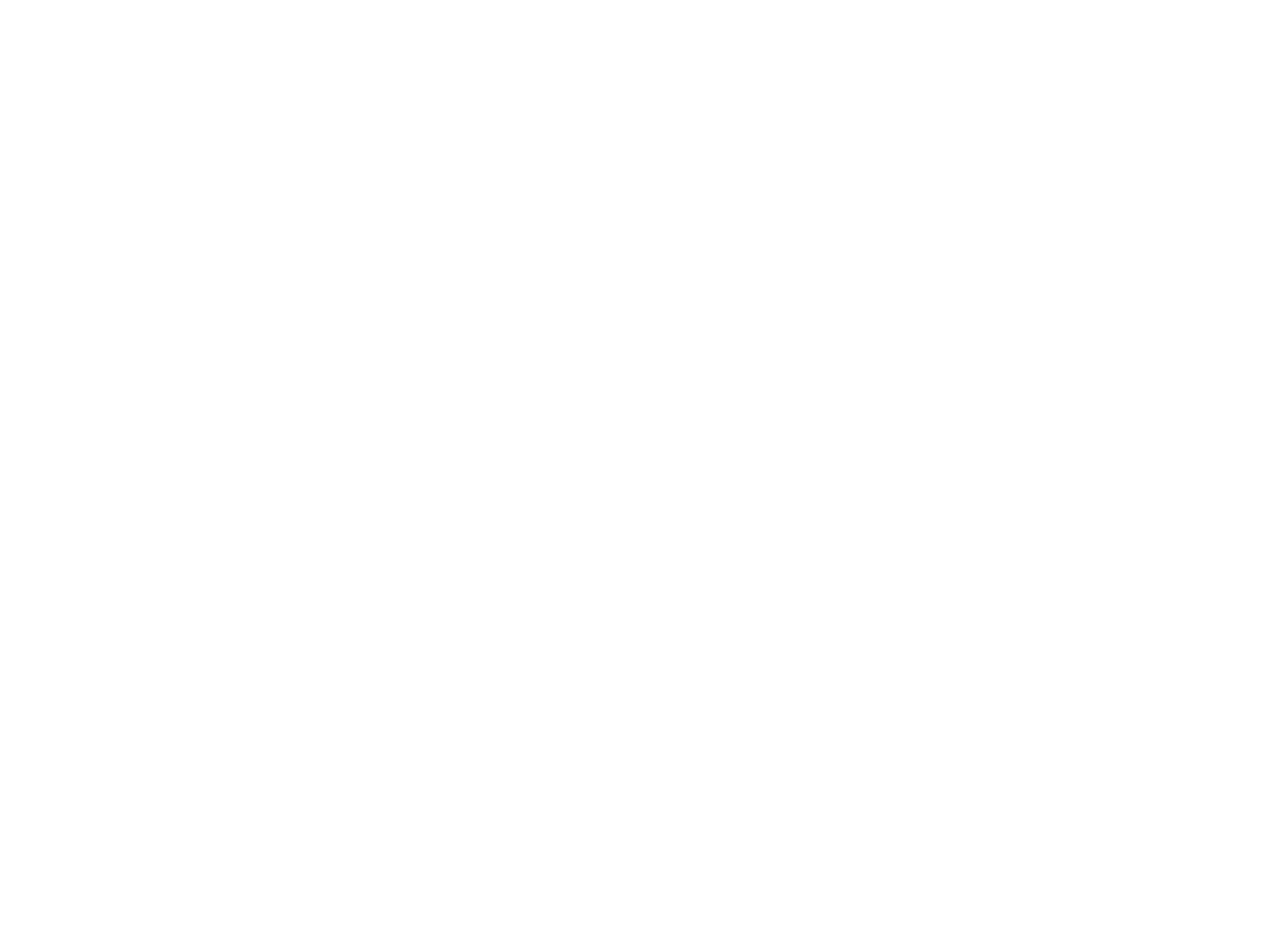
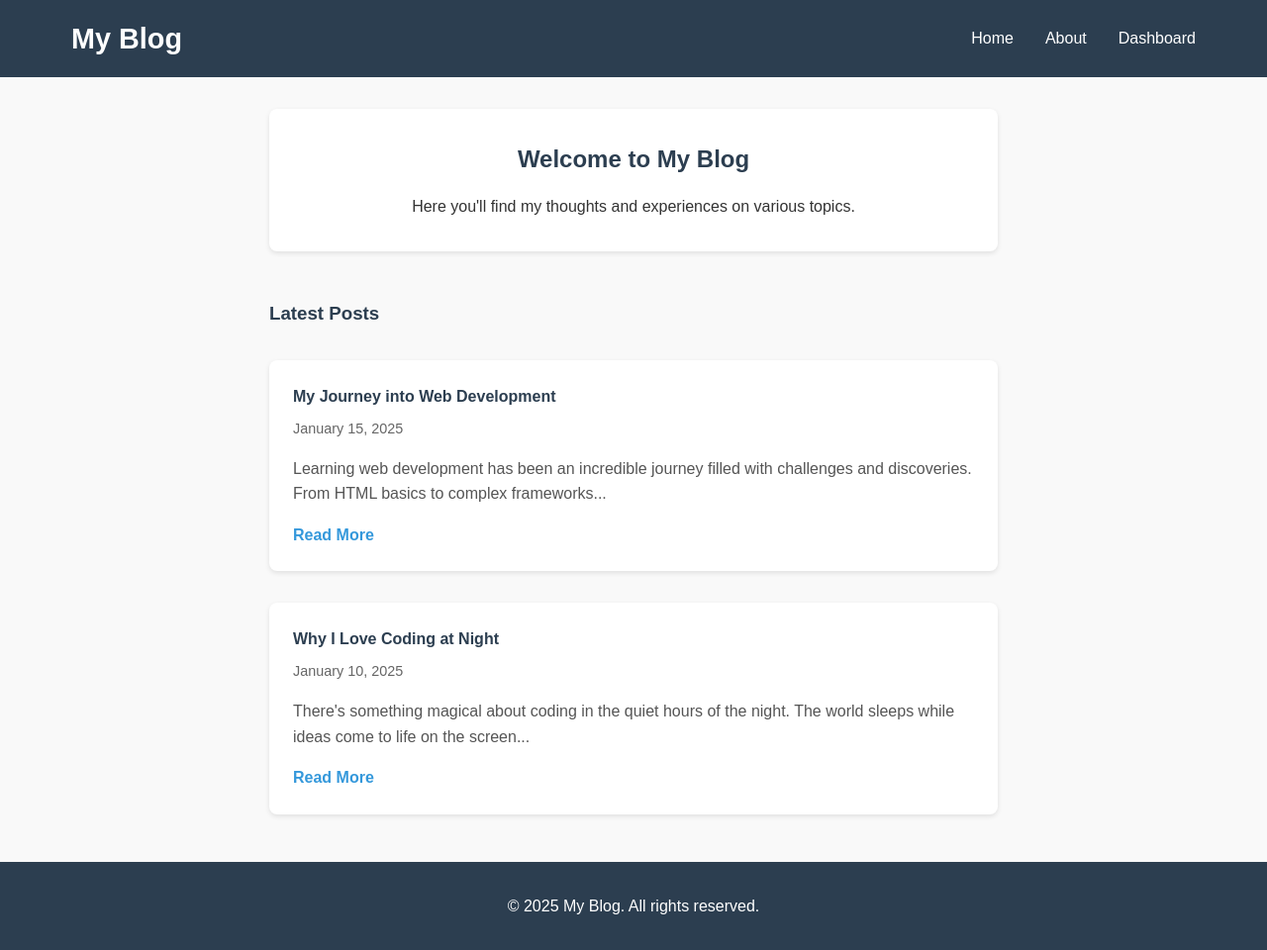
Before and after one commit to abhigupta0507/Lab1, a plain HTML site: page index.html in a window 1280 px wide. Shown: the whole page at 99% size. Before the commit the page ends 800 px from the top, so only its background shows below. Drawn offline with Linux system fonts and the light colour scheme.

Commit message:
added index.html and home.css

```diff
--- a/index.html
+++ b/index.html
@@ -1,11 +1,57 @@
 <!DOCTYPE html>
 <html lang="en">
-<head>
-    <meta charset="UTF-8">
-    <meta name="viewport" content="width=device-width, initial-scale=1.0">
-    <title>Document</title>
-</head>
-<body>
+  <head>
+    <meta charset="UTF-8" />
+    <meta name="viewport" content="width=device-width, initial-scale=1.0" />
+    <title>My Blog | Home</title>
+    <link rel="stylesheet" href="styles/home.css" />
+  </head>
+  <body>
+    <header>
+      <nav>
+        <h1><a href="index.html">My Blog</a></h1>
+        <ul>
+          <li><a href="index.html">Home</a></li>
+          <li><a href="aboutMe.html">About</a></li>
+          <li><a href="dashboard.html">Dashboard</a></li>
+        </ul>
+      </nav>
+    </header>
 
-</body>
+    <main>
+      <section class="welcome">
+        <h2>Welcome to My Blog</h2>
+        <p>Here you'll find my thoughts and experiences on various topics.</p>
+      </section>
+
+      <section class="blog-posts">
+        <h3>Latest Posts</h3>
+
+        <article class="blog-card">
+          <h4><a href="blog1.html">My Journey into Web Development</a></h4>
+          <p class="date">January 15, 2025</p>
+          <p class="excerpt">
+            Learning web development has been an incredible journey filled with
+            challenges and discoveries. From HTML basics to complex
+            frameworks...
+          </p>
+          <a href="blog1.html" class="read-more">Read More</a>
+        </article>
+
+        <article class="blog-card">
+          <h4><a href="blog2.html">Why I Love Coding at Night</a></h4>
+          <p class="date">January 10, 2025</p>
+          <p class="excerpt">
+            There's something magical about coding in the quiet hours of the
+            night. The world sleeps while ideas come to life on the screen...
+          </p>
+          <a href="blog2.html" class="read-more">Read More</a>
+        </article>
+      </section>
+    </main>
+
+    <footer>
+      <p>&copy; 2025 My Blog. All rights reserved.</p>
+    </footer>
+  </body>
 </html>
--- a/styles/home.css
+++ b/styles/home.css
@@ -0,0 +1,149 @@
+* {
+    margin: 0;
+    padding: 0;
+    box-sizing: border-box;
+}
+
+body {
+    font-family: Arial, sans-serif;
+    line-height: 1.6;
+    color: #333;
+    background-color: #f9f9f9;
+}
+
+header {
+    background: #2c3e50;
+    color: white;
+    padding: 1rem 0;
+    position: sticky;
+    top: 0;
+    z-index: 100;
+}
+
+nav {
+    max-width: 1200px;
+    margin: 0 auto;
+    padding: 0 2rem;
+    display: flex;
+    justify-content: space-between;
+    align-items: center;
+}
+
+nav h1 {
+    font-size: 1.8rem;
+}
+
+nav ul {
+    list-style: none;
+    display: flex;
+    gap: 2rem;
+}
+
+nav a {
+    color: white;
+    text-decoration: none;
+    transition: opacity 0.3s;
+}
+
+nav a:hover {
+    opacity: 0.7;
+}
+
+main {
+    max-width: 800px;
+    margin: 2rem auto;
+    padding: 0 2rem;
+}
+
+.welcome {
+    text-align: center;
+    margin-bottom: 3rem;
+    padding: 2rem;
+    background: white;
+    border-radius: 8px;
+    box-shadow: 0 2px 5px rgba(0,0,0,0.1);
+}
+
+.welcome h2 {
+    color: #2c3e50;
+    margin-bottom: 1rem;
+}
+
+.blog-posts h3 {
+    margin-bottom: 2rem;
+    color: #2c3e50;
+}
+
+.blog-card {
+    background: white;
+    padding: 1.5rem;
+    margin-bottom: 2rem;
+    border-radius: 8px;
+    box-shadow: 0 2px 5px rgba(0,0,0,0.1);
+    transition: transform 0.3s ease;
+}
+
+.blog-card:hover {
+    transform: translateY(-2px);
+}
+
+.blog-card h4 {
+    margin-bottom: 0.5rem;
+}
+
+.blog-card h4 a {
+    color: #2c3e50;
+    text-decoration: none;
+}
+
+.blog-card h4 a:hover {
+    color: #3498db;
+}
+
+.date {
+    color: #666;
+    font-size: 0.9rem;
+    margin-bottom: 1rem;
+}
+
+.excerpt {
+    margin-bottom: 1rem;
+    color: #555;
+}
+
+.read-more {
+    color: #3498db;
+    text-decoration: none;
+    font-weight: bold;
+}
+
+.read-more:hover {
+    text-decoration: underline;
+}
+
+footer {
+    background: #2c3e50;
+    color: white;
+    text-align: center;
+    padding: 2rem;
+    margin-top: 3rem;
+}
+
+@media (max-width: 768px) {
+    nav {
+        flex-direction: column;
+        gap: 1rem;
+    }
+
+    nav ul {
+        gap: 1rem;
+    }
+
+    main {
+        padding: 0 1rem;
+    }
+
+    .welcome {
+        padding: 1.5rem;
+    }
+}
```
